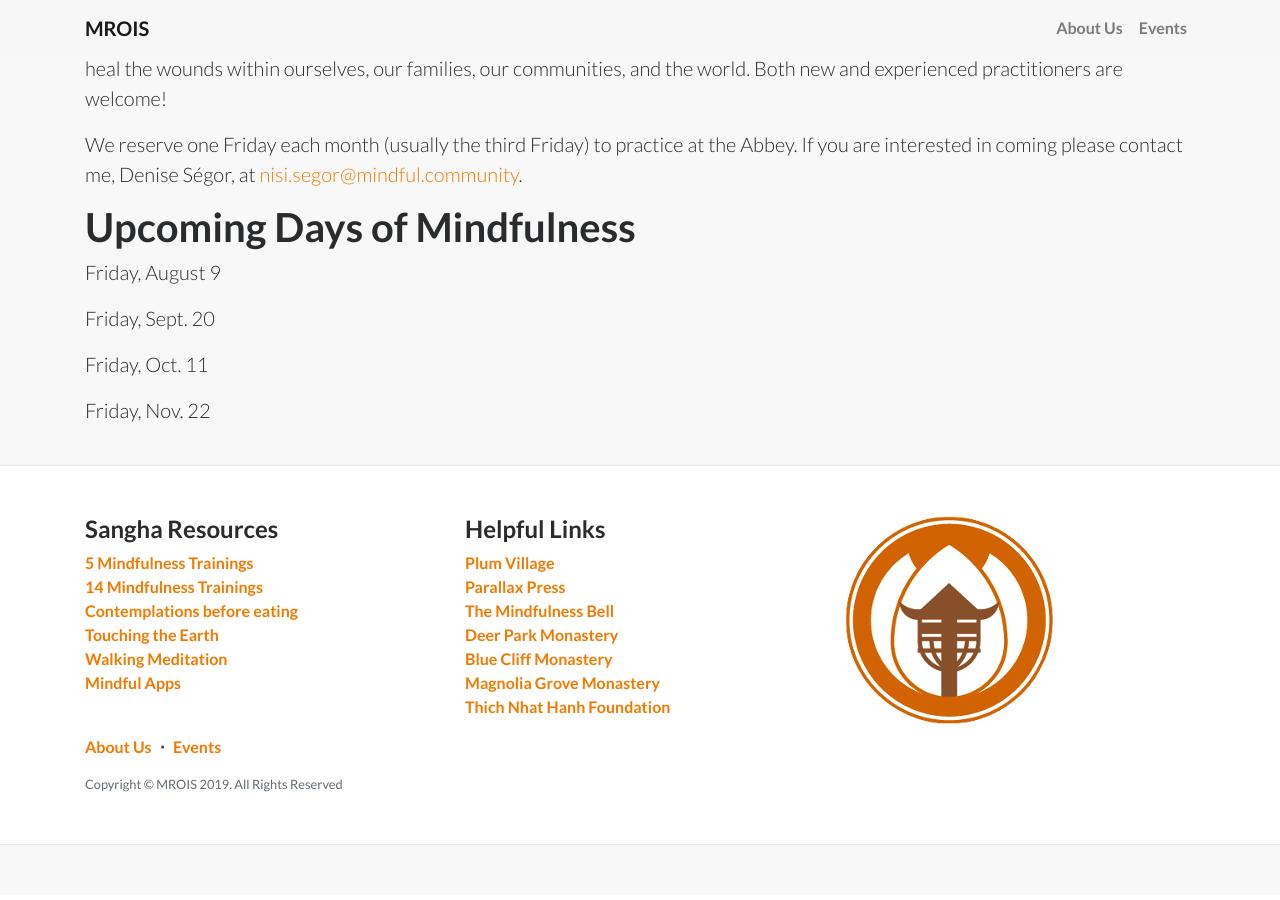
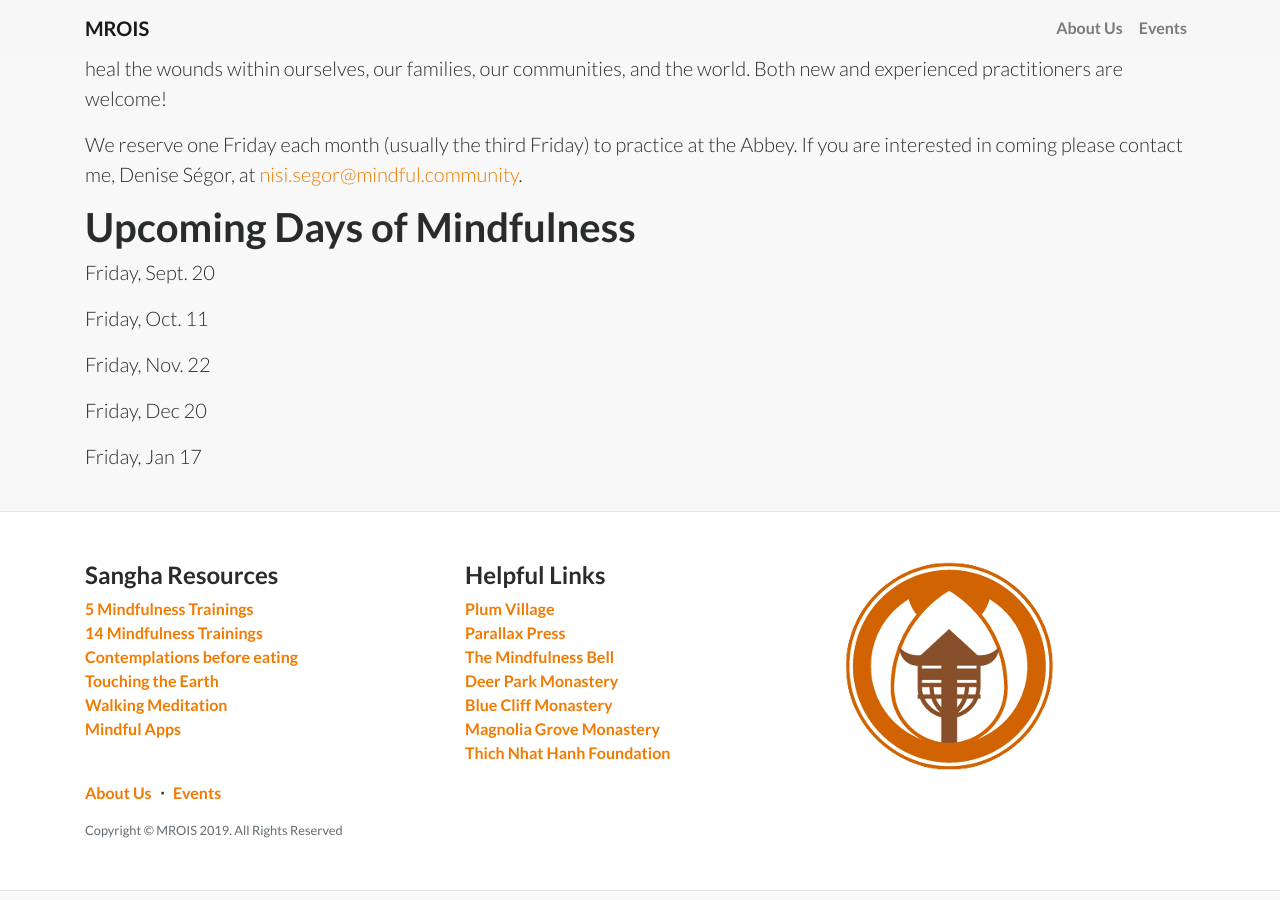
Before and after one commit to MROIS/events.mindful.community, a Jekyll site: the page built from _posts/2017-06-17-day-mindfulness-trappist-abbey.md, in a window 1280 px wide and 900 px high, scrolled down 1449 px. Built offline with Jekyll 4.4.1, drawn with Linux system fonts in a browser that asks for light colours.

Commit message:
Update 2017-06-17-day-mindfulness-trappist-abbey.md

```diff
--- a/_posts/2017-06-17-day-mindfulness-trappist-abbey.md
+++ b/_posts/2017-06-17-day-mindfulness-trappist-abbey.md
@@ -21,10 +21,13 @@ We reserve one Friday each month (usually the third Friday) to practice at the A
 
 # Upcoming Days of Mindfulness
 
-Friday, August 9
 
 Friday, Sept. 20
 
 Friday, Oct. 11
 
 Friday, Nov. 22
+
+Friday, Dec 20
+
+Friday, Jan 17
```
